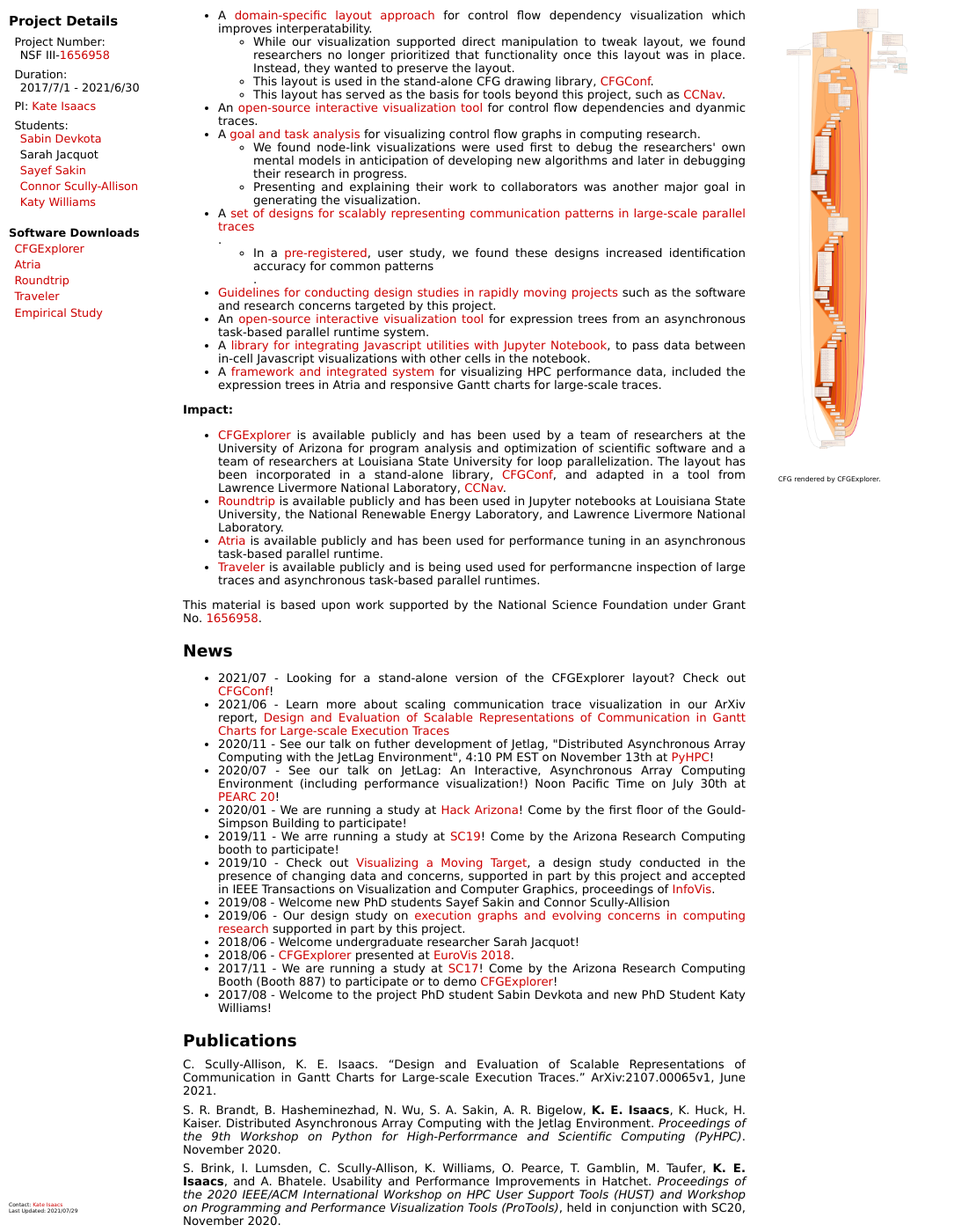
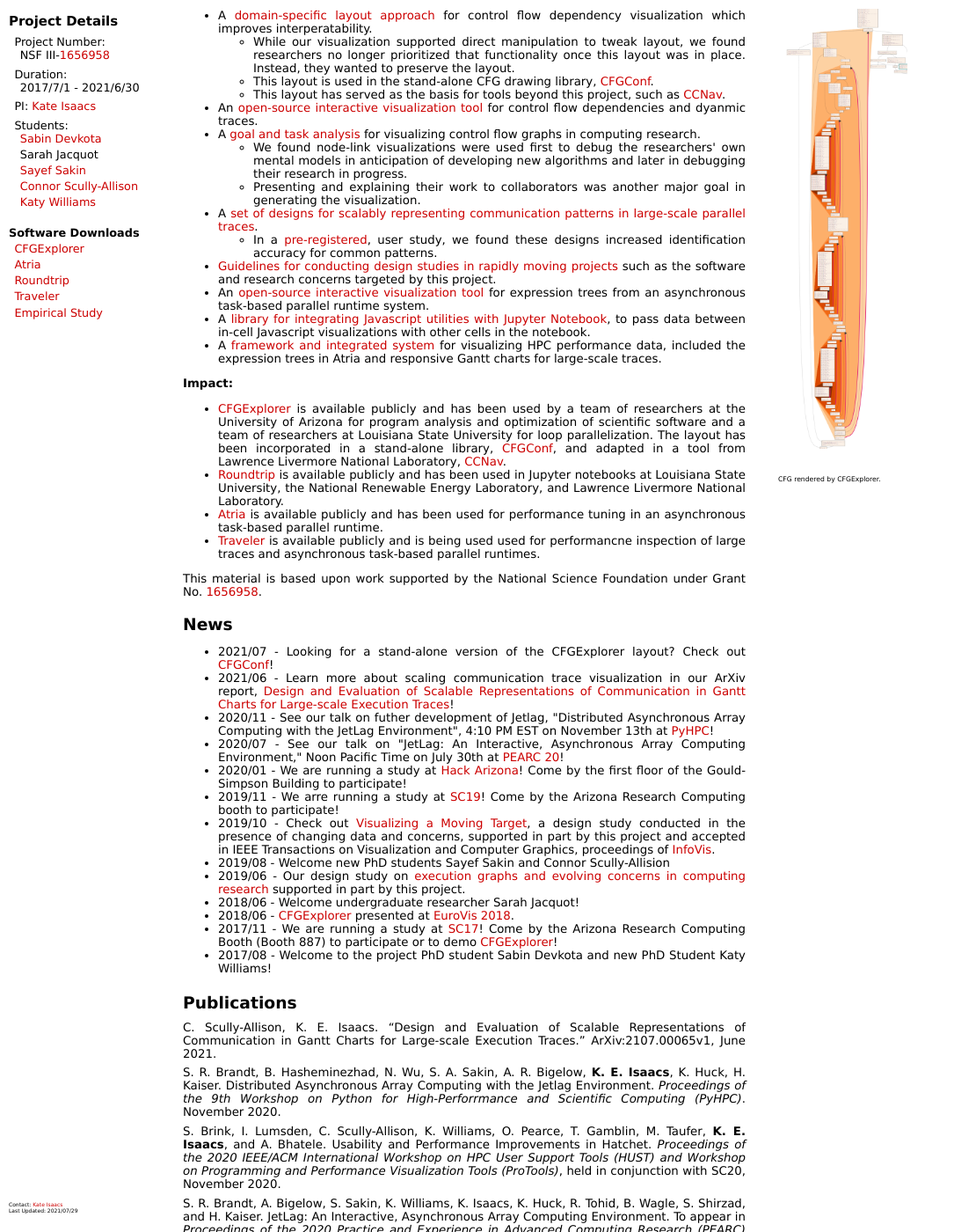
Before and after one commit to hdc-arizona/hdc-arizona.github.io, a Jekyll site: the page projects/dependencies/index.html, which Jekyll copies as it is, in a window 1280 px wide and 1400 px high, scrolled down 198 px. Shown: the whole window at 88% size, without its empty margins (0-1085 px from the left). Built offline with Jekyll 4.4.1, drawn with Linux system fonts in a browser that asks for light colours; nearby versions of some CDN libraries.

Commit message:
Update stylesheet for NSF project website.

```diff
--- a/projects/dependencies/dep.css
+++ b/projects/dependencies/dep.css
@@ -119,6 +119,11 @@ p {
   font-size: 10pt;
 }
 
+.newsul {
+  font-size: 10pt;
+  padding-bottom: 2pt;
+}
+
 
 h2 {
   margin-top: 1em;
--- a/projects/dependencies/index.html
+++ b/projects/dependencies/index.html
@@ -87,9 +87,9 @@ related large and complex data.
 		</li>
 		<li>Presenting and explaining their work to collaborators was another major goal in generating the visualization.</li>
              </ul>
-	    <li>A <a href="https://arxiv.org/abs/2107.00065">set of designs for scalably representing communication patterns in large-scale parallel traces</a></li>.
+	    <li>A <a href="https://arxiv.org/abs/2107.00065">set of designs for scalably representing communication patterns in large-scale parallel traces</a>.</li>
 	    <ul class="mainul">
-		<li>In a <a href="https://osf.io/zwrgk">pre-registered</a>, user study, we found these designs increased identification accuracy for common patterns</li>.
+		<li>In a <a href="https://osf.io/zwrgk">pre-registered</a>, user study, we found these designs increased identification accuracy for common patterns.</li>
 	    </ul>
 	    <li><a href="https://arxiv.org/abs/1905.13135v4">Guidelines for conducting design studies in rapidly moving projects</a> such as the software and research concerns targeted by this project.</li>
 	    <li>An <a href="https://github.com/hdc-arizona/traveler-tree">open-source interactive visualization tool</a> for expression trees from an asynchronous task-based parallel runtime system.</li>
@@ -113,11 +113,11 @@ related large and complex data.
 
     <div id="News" class="project">
       <h3>News</h3>
-	<ul class="mainul">
+	<ul class="newsul">
 	  <li>2021/07 - Looking for a stand-alone version of the CFGExplorer layout? Check out <a href="https://github.com/devkotasabin/cfgConf">CFGConf</a>!</li>
-	  <li>2021/06 - Learn more about scaling communication trace visualization in our ArXiv report, <a href="https://arxiv.org/abs/2107.00065">Design and Evaluation of Scalable Representations of Communication in Gantt Charts for Large-scale Execution Traces</a></li>
+	  <li>2021/06 - Learn more about scaling communication trace visualization in our ArXiv report, <a href="https://arxiv.org/abs/2107.00065">Design and Evaluation of Scalable Representations of Communication in Gantt Charts for Large-scale Execution Traces</a>!</li>
 	  <li>2020/11 - See our talk on futher development of Jetlag, "Distributed Asynchronous Array Computing with the JetLag Environment", 4:10 PM EST on November 13th at <a href="https://pyhpc.io/">PyHPC</a>!</li>
-          <li>2020/07 - See our talk on JetLag: An Interactive, Asynchronous Array Computing Environment (including performance visualization!) Noon Pacific Time on July 30th at <a href="https://pearc.acm.org/pearc20/program/schedule/">PEARC 20</a>!
+          <li>2020/07 - See our talk on "JetLag: An Interactive, Asynchronous Array Computing Environment," Noon Pacific Time on July 30th at <a href="https://pearc.acm.org/pearc20/program/schedule/">PEARC 20</a>!
           <li>2020/01 - We are running a study  at <a href="http://hackaz.org">Hack Arizona</a>! Come by the first floor of the Gould-Simpson Building to participate!</li>
           <li>2019/11 - We arre running a study  at <a href="http://sc19.supercomputing.org">SC19</a>! Come by the Arizona Research Computing booth to participate!</li>
 	  <li>2019/10 - Check out <a href="https://arxiv.org/abs/1905.13135v4">Visualizing a Moving Target</a>, a design study conducted in the presence of changing data and concerns, supported in part by this project and accepted in IEEE Transactions on Visualization and Computer Graphics, proceedings of <a href="https://ieeevis.org">InfoVis</a>.</li>
```
